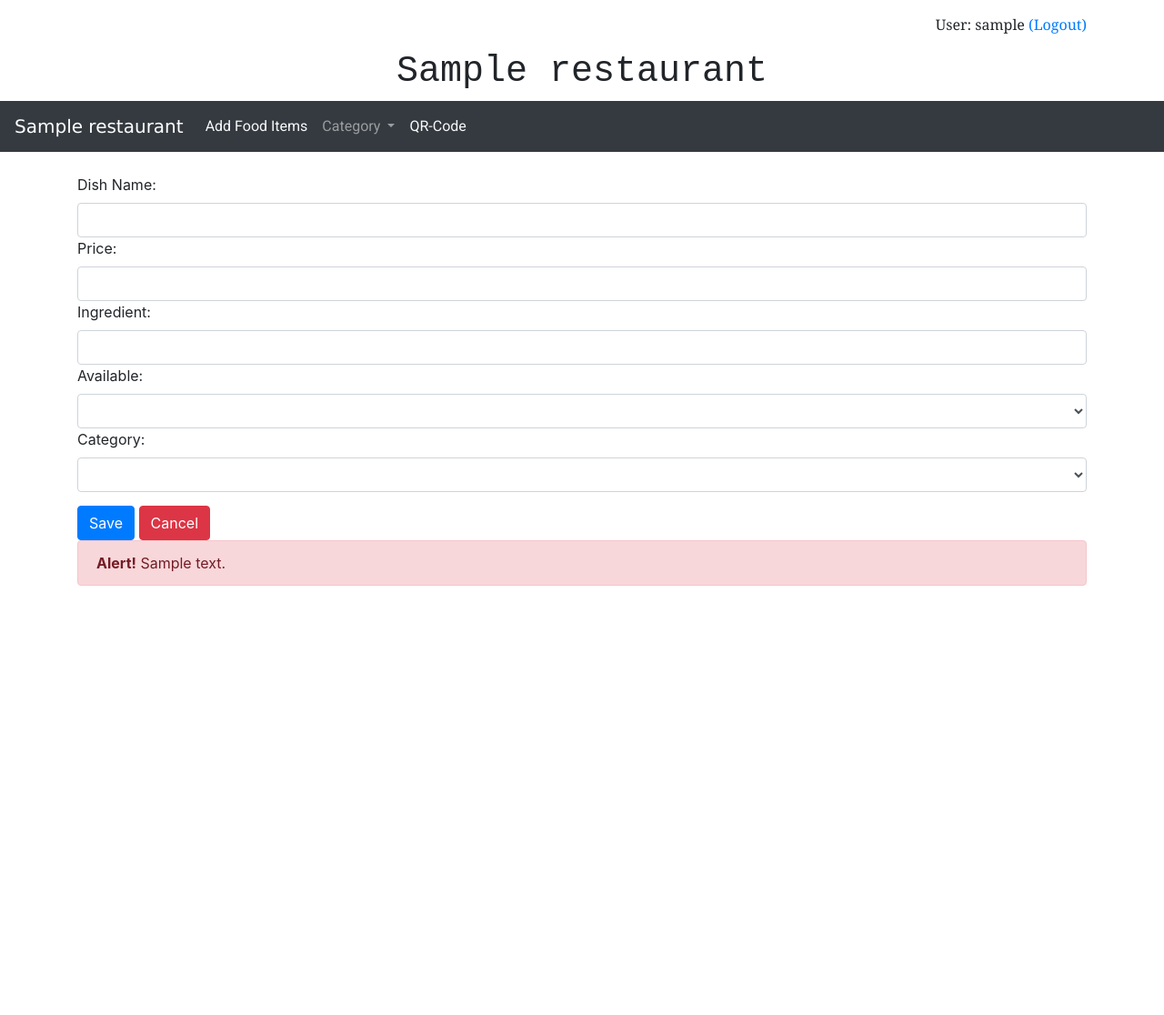
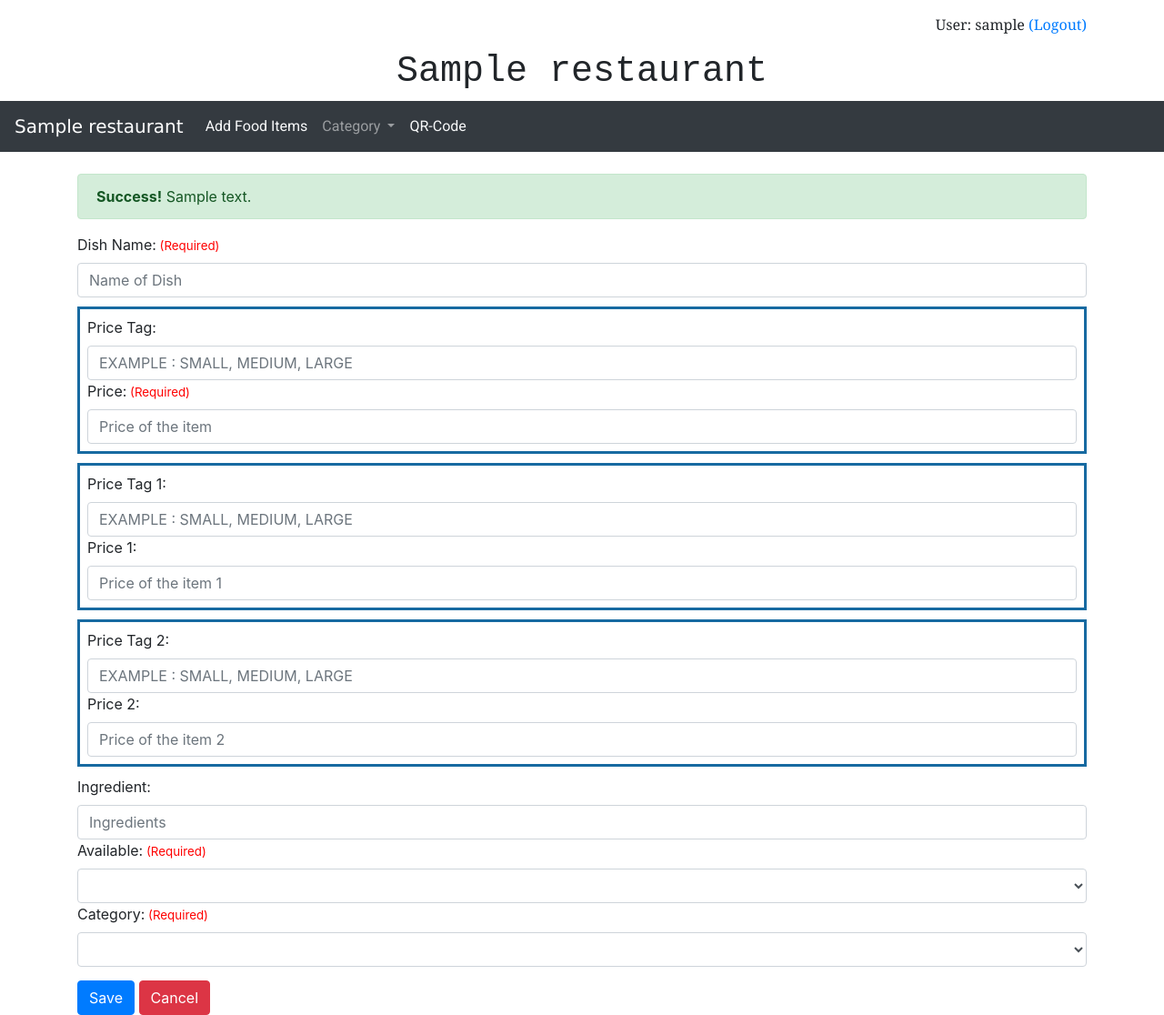
Before and after one commit to Sultan-Kathat/foodhub, a Django app: template manager/templates/manager/add.html in a window 1280 px wide. Shown: the whole page at 91% size. Before the commit the page ends 644 px from the top, so only its background shows below. Run offline with Django 3.2, Linux system fonts and the light colour scheme; the template is opened without the code that fills it: most values are stand-ins (such as "Sample title", 1, 10 or a date in 2020); some libraries are stand-ins or nearby versions.

Commit message:
multi price completed

```diff
--- a/manager/static/manager/manager.css
+++ b/manager/static/manager/manager.css
@@ -52,6 +52,7 @@
      font-family:sans-serif;
      font-size: 20px;
      color:rgb(107, 105, 105);
+     margin-bottom: 5px;
 
  }
 
@@ -85,3 +86,26 @@
     font-family:Arial, Helvetica, sans-serif ;
     font-style: bold;
  }
+
+ #required_field{
+     color: red;
+     font-size: smaller;
+ }
+
+ #price_box{
+    border:solid;
+    border-color: rgb(23, 106, 161);
+    margin-top: 10px;
+    margin-bottom: 10px;
+    padding: 8px;
+
+}
+
+#item_box_manager{
+    border:solid;
+    border-color: rgb(23, 106, 161);
+    margin-top: 10px;
+    margin-bottom: 10px;
+    padding: 8px;
+
+}
--- a/manager/templates/manager/add.html
+++ b/manager/templates/manager/add.html
@@ -19,19 +19,54 @@
 
 {% block body%}
 <div class="container">
+    {%if error_message%}
+        <div class="alert alert-danger">
+        <strong>Alert!</strong> {{error_message}}
+    </div>
+
+    {%endif%}
+
+    {%if success_message%}
+        <div class="alert alert-success">
+        <strong>Success!</strong> {{success_message}}
+    </div>
+
+    {%endif%}
+</div>
+
+<div class="container">
     <form action="{%url 'add' %}" method="POST">
         {% csrf_token %}
-        <label >Dish Name:</label>
-        <input type="text" class="form-control " name="item_name" required>
+        <label >Dish Name:<span id="required_field"> (Required)</span></label>
+        <input type="text" class="form-control " name="item_name" placeholder="Name of Dish" required>
+        <div id="price_box">
+            <label >Price Tag:</label>
+            <input type="text" class="form-control " name="price_tag" placeholder="EXAMPLE : SMALL, MEDIUM, LARGE" >
 
-        <label >Price:</label>
-        <input type="number" class="form-control "  name="price" required>
 
+            <label >Price:<span id="required_field"> (Required)</span></label>
+            <input type="number" class="form-control "  name="price" placeholder="Price of the item" required>
+        </div>
+        <div id="price_box">
+            <label >Price Tag 1:</label>
+            <input type="text" class="form-control " name="price_tag1" placeholder="EXAMPLE : SMALL, MEDIUM, LARGE" >
+
+
+            <label >Price 1:</label>
+            <input type="number" class="form-control "  name="price1" placeholder="Price of the item 1" >
+        </div>
+        <div id="price_box">
+            <label >Price Tag 2:</label>
+            <input type="text" class="form-control " name="price_tag2" placeholder="EXAMPLE : SMALL, MEDIUM, LARGE" >
+
+            <label >Price 2:</label>
+            <input type="number" class="form-control "  name="price2" placeholder="Price of the item 2">
+        </div>
         <label >Ingredient:</label>
-        <input type="text" class="form-control "  name="ingredient" >
+        <input type="text" class="form-control "  name="ingredient" placeholder="Ingredients" >
 
-        <label >Available:</label>
-        <select class="form-control " name="stock"  required>
+        <label >Available:<span id="required_field"> (Required)</span></label>
+        <select class="form-control " name="stock"  required >
             <option></option>
             <option value=True>Available</option>
             <option value=False >Unavailable</option>
@@ -39,7 +74,7 @@
 
         </select>
 
-        <label >Category: </label>
+        <label >Category:<span id="required_field"> (Required)</span> </label>
         <select class="form-control " name="category" required>
             <option></option>
             {% for category in categories%}
@@ -52,11 +87,6 @@
         <a href="{%url 'index'%}" class="btn btn-danger " style="margin-top: 15px;">Cancel</a>
     </form>
 
-    {%if message%}
-        <div class="alert alert-danger">
-        <strong>Alert!</strong> {{message}}
-      </div>
 
-    {%endif%}
 </div>
 {%endblock%}
--- a/menu/models.py
+++ b/menu/models.py
@@ -1,5 +1,6 @@
 from django.db import models
 from django.contrib.auth.models import User
+from reportlab.lib.colors import Blacker
 
 
 
@@ -27,7 +28,12 @@ class Category(models.Model):
 
 class Menu(models.Model):
     item_name = models.CharField(max_length=48)
+    price_tag = models.CharField(max_length=16, blank=True)
     price= models.IntegerField()
+    price_tag1 = models.CharField(max_length=16, blank=True)
+    price1= models.IntegerField(blank=True,null=True)
+    price_tag2 = models.CharField(max_length=16,blank=True)
+    price2= models.IntegerField(blank=True,null=True)
     ingredient = models.TextField(blank=True)
     stock = models.BooleanField()
     quantity = models.IntegerField(blank=True, null=True)
--- a/menu/static/menu/style.css
+++ b/menu/static/menu/style.css
@@ -51,7 +51,7 @@
 
  #price {
      font-family:sans-serif;
-     font-size: 20px;
+     font-size: 18px;
      color:rgb(107, 105, 105);
      font-weight:bold;
  }
```
Also changed, not shown: manager/templates/manager/category.html (+7 -2 lines), manager/templates/manager/editmenu.html (+20 -2 lines), manager/templates/manager/index.html (+15 -6 lines), manager/views.py (+101 -25 lines), menu/templates/menu/menu.html (+10 -1 lines), menu/migrations/0009_auto_20210615_1038.py (added), menu/migrations/0010_auto_20210615_1105.py (added).
